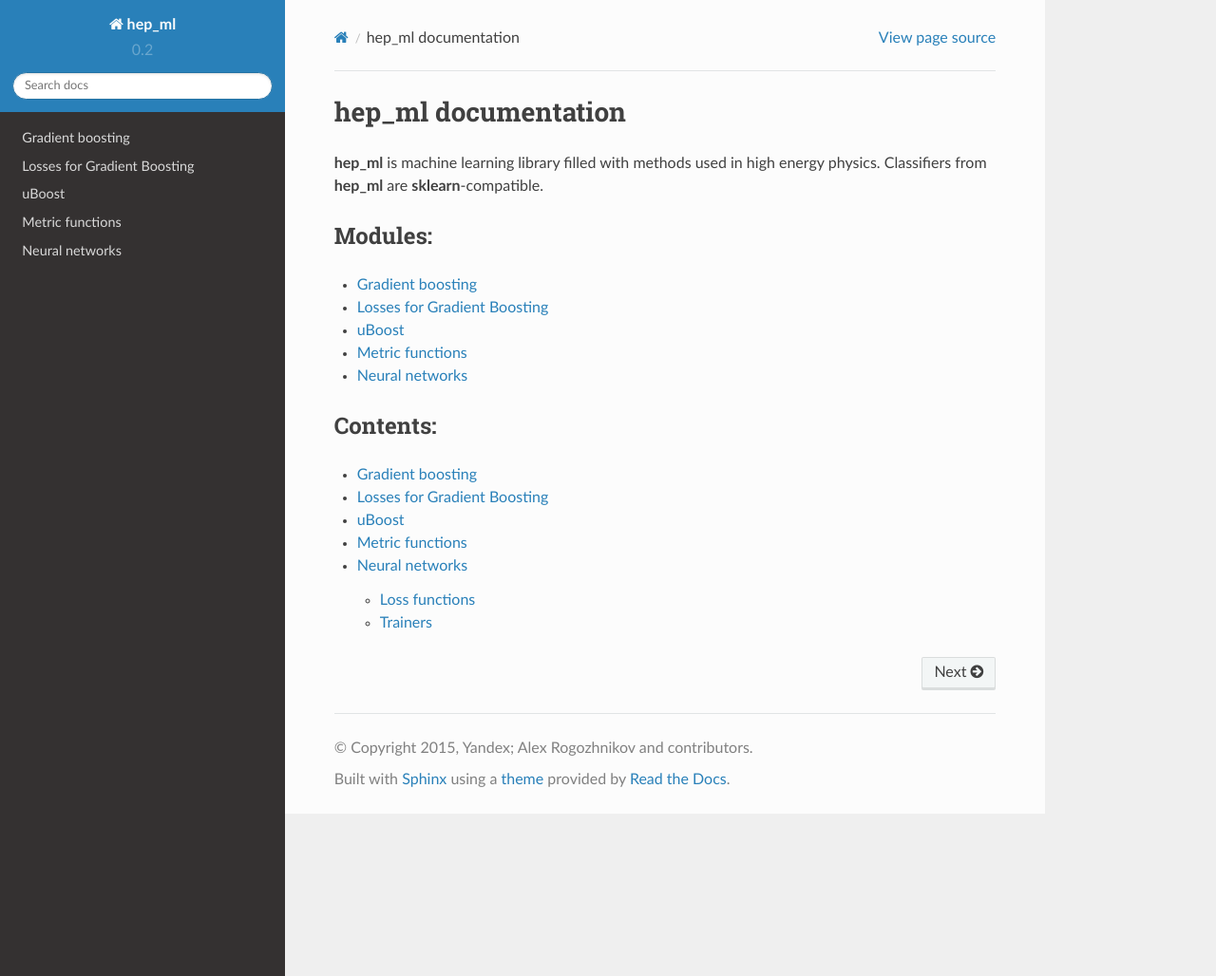
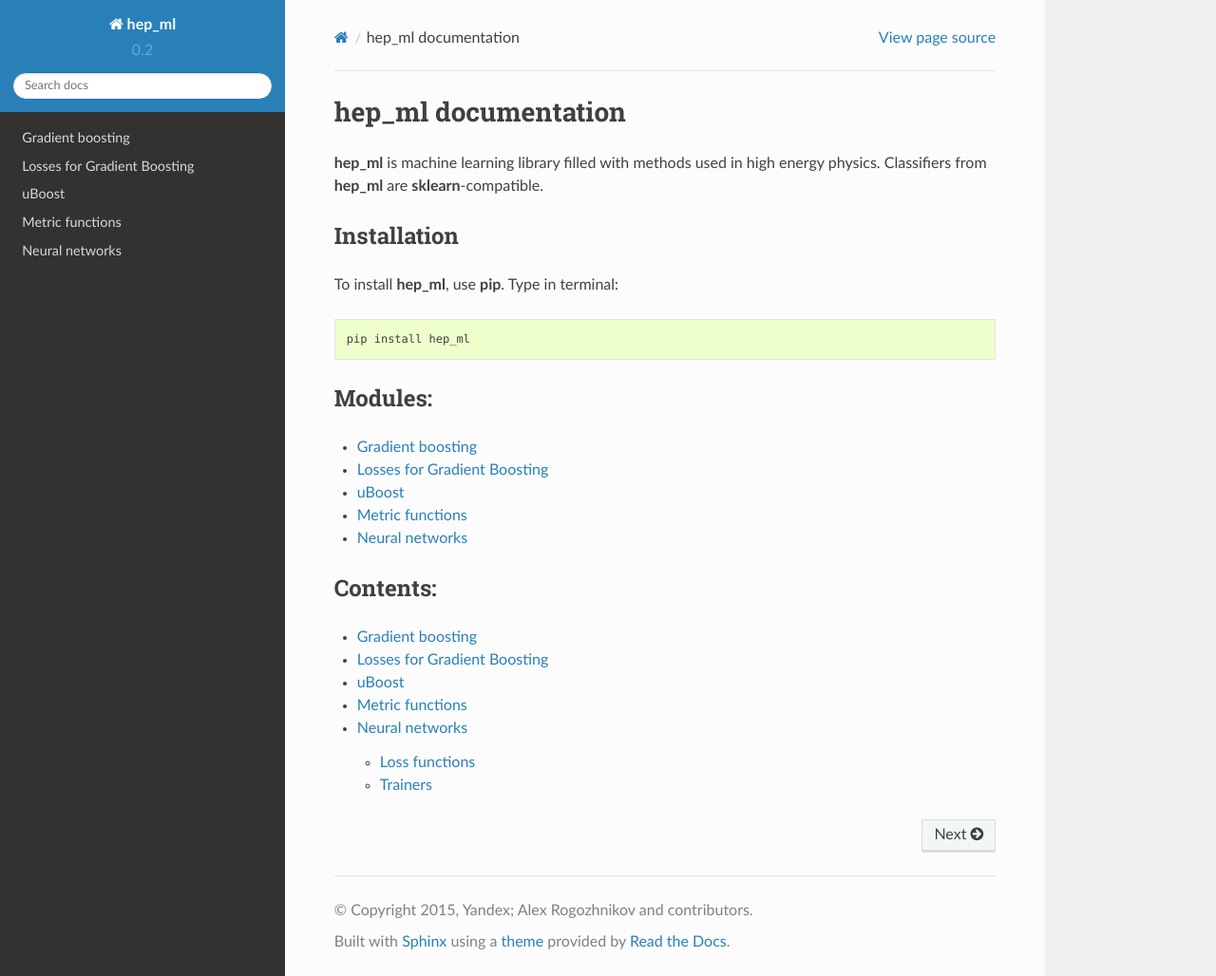
Before and after one commit to arogozhnikov/hep_ml, a Sphinx documentation site: the page built from docs/index.rst, in a window 1280 px wide and 1028 px high. Shown: the whole window at 95% size. Built offline with Sphinx 7.4.7 and the Read the Docs theme 2.0.0, drawn with Linux system fonts in a browser that asks for light colours.

Commit message:
added installation instructions

```diff
--- a/docs/index.rst
+++ b/docs/index.rst
@@ -8,6 +8,16 @@
 
 **hep_ml** is machine learning library filled with methods used in high energy physics.
 Classifiers from **hep_ml** are **sklearn**-compatible.
+
+
+Installation
+____________
+
+To install **hep_ml**, use **pip**. Type in terminal:
+
+.. code:: bash
+
+    pip install hep_ml
 
 
 Modules:
```
